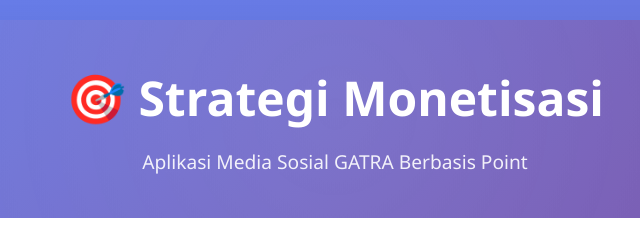
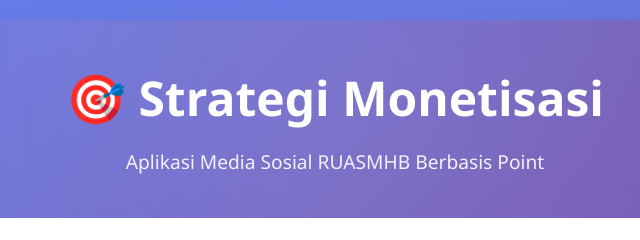
Before and after one commit to rubygemsrocket/asumsi, a plain HTML site: page index.html in a window 1280 px wide. Shown: the top 240 px of the page, 305-945 px from the left. Drawn offline with Linux system fonts and the light colour scheme.

Commit message:
Update index.html

```diff
--- a/index.html
+++ b/index.html
@@ -3,7 +3,7 @@
 <head>
     <meta charset="UTF-8">
     <meta name="viewport" content="width=device-width, initial-scale=1.0">
-    <title>Strategi Monetisasi Aplikasi Media Sosial GATRA Berbasis Point</title>
+    <title>Strategi Monetisasi Aplikasi Media Sosial RUASMHB Berbasis Point</title>
     <style>
         * {
             margin: 0;
@@ -380,7 +380,7 @@
     <div class="container">
         <div class="header">
             <h1>🎯 Strategi Monetisasi</h1>
-            <p>Aplikasi Media Sosial GATRA Berbasis Point</p>
+            <p>Aplikasi Media Sosial RUASMHB Berbasis Point</p>
         </div>
 
         <div class="content">
@@ -623,7 +623,7 @@
             <div class="conclusion">
                 <h2>🎯 Kesimpulan</h2>
                 <div class="highlight-box">
-                    <p>Aplikasi media sosial GATRA berbasis point ini memiliki potensi revenue yang sangat besar dengan multiple revenue streams. Proyeksi konservatif menunjukkan potensi pendapatan <strong>Rp 8,4 miliar di tahun pertama</strong> dengan growth trajectory yang kuat menuju <strong>Rp 74+ miliar di tahun ketiga</strong>.</p>
+                    <p>Aplikasi media sosial RUASMHB berbasis point ini memiliki potensi revenue yang sangat besar dengan multiple revenue streams. Proyeksi konservatif menunjukkan potensi pendapatan <strong>Rp 8,4 miliar di tahun pertama</strong> dengan growth trajectory yang kuat menuju <strong>Rp 74+ miliar di tahun ketiga</strong>.</p>
                 </div>
 
                 <h3>Kunci Sukses:</h3>
```
